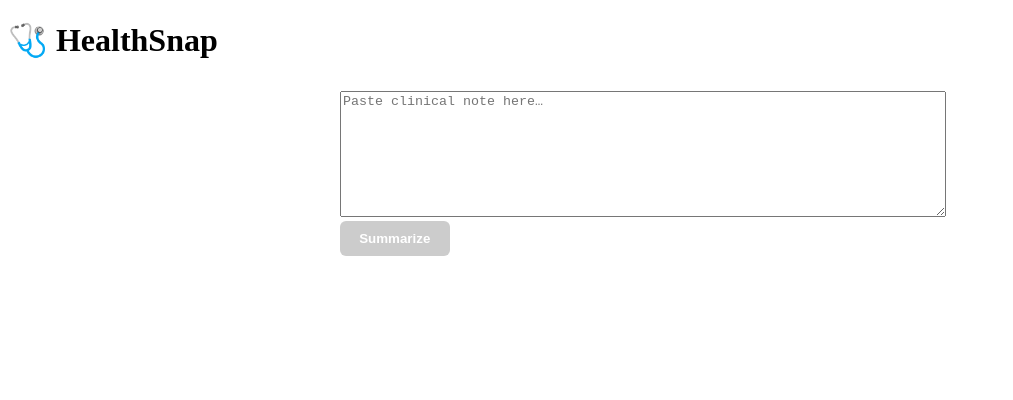
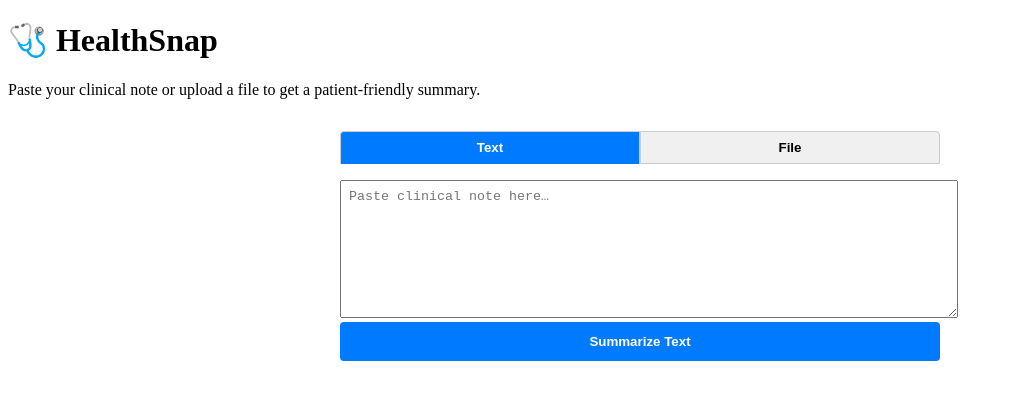
Before and after one commit to PriyankaWani66/medihelper, a React (Vite) app in the folder frontend/: page / in a window 1280 px wide. Shown: the top 400 px of the page, without its empty margins (0-1013 px from the left). Built offline with nearby package versions, Linux system fonts and the light colour scheme.

Commit message:
Attaching files

```diff
--- a/frontend/src/App.jsx
+++ b/frontend/src/App.jsx
@@ -1,12 +1,21 @@
-// frontend/src/App.jsx
-import "./App.css"
-import SummaryForm from "./components/SummaryForm.jsx"
+import SummaryForm from "./components/SummaryForm";
+import "./App.css";   // or wherever your global CSS lives
 
 export default function App() {
   return (
-    <div className="App">
-      <h1>🩺 HealthSnap</h1>
-      <SummaryForm />
+    <div className="min-h-screen bg-gray-50 p-8">
+      <header className="max-w-2xl mx-auto mb-8">
+        <h1 className="text-4xl font-extrabold text-gray-900 flex items-center">
+          <span className="mr-2">🩺</span> HealthSnap
+        </h1>
+        <p className="mt-2 text-gray-600">
+          Paste your clinical note or upload a file to get a patient-friendly summary.
+        </p>
+      </header>
+
+      <main className="max-w-2xl mx-auto">
+        <SummaryForm />
+      </main>
     </div>
-  )
+  );
 }
--- a/frontend/src/components/SummaryForm.jsx
+++ b/frontend/src/components/SummaryForm.jsx
@@ -1,57 +1,164 @@
 // frontend/src/components/SummaryForm.jsx
-import { useState } from "react"
+import { useState } from "react";
 
 export default function SummaryForm() {
-  const [note, setNote] = useState("")
-  const [summary, setSummary] = useState("")
-  const [loading, setLoading] = useState(false)
-  const [error, setError] = useState("")
+  const [mode, setMode] = useState("text");
+  const [note, setNote] = useState("");
+  const [file, setFile] = useState(null);
+  const [summary, setSummary] = useState("");
+  const [loading, setLoading] = useState(false);
+  const [error, setError] = useState("");
 
-  const handleSubmit = async (e) => {
-    e.preventDefault()
-    if (!note.trim()) return
+  const handleTextSubmit = async (e) => {
+    e.preventDefault();
+    if (!note.trim()) return;
 
-    setLoading(true)
-    setError("")
+    setLoading(true);
+    setError("");
+    setSummary("");
 
     try {
       const res = await fetch("/api/summarize-text", {
         method: "POST",
         headers: { "Content-Type": "application/json" },
         body: JSON.stringify({ note }),
-      })
-      if (!res.ok) throw new Error(await res.text())
-      const data = await res.json()
-      setSummary(data.summary)
-    } catch (e) {
-      console.error(e)
-      setError("Failed to summarize: " + e.message)
+      });
+      if (!res.ok) throw new Error(await res.text());
+      const data = await res.json();
+      setSummary(data.summary);
+    } catch (err) {
+      console.error(err);
+      setError(err.message || "Unknown error");
     } finally {
-      setLoading(false)
+      setLoading(false);
     }
+  };
+
+  const handleFileSubmit = async (e) => {
+    e.preventDefault();
+    if (!file) return;
+
+    setLoading(true);
+    setError("");
+    setSummary("");
+
+    try {
+      const form = new FormData();
+      form.append("file", file);
+      const res = await fetch("/api/summarize-file", {
+        method: "POST",
+        body: form,
+      });
+      if (!res.ok) throw new Error(await res.text());
+      const data = await res.json();
+      setSummary(data.summary);
+    } catch (err) {
+      console.error(err);
+      setError(err.message || "Unknown error");
+    } finally {
+      setLoading(false);
     }
+  };
 
   return (
-    <form onSubmit={handleSubmit} style={{ maxWidth: 600, margin: "2rem auto" }}>
+    <div style={{ maxWidth: 600, margin: "2rem auto", fontFamily: "sans-serif" }}>
+      {/* Mode Tabs */}
+      <div style={{ display: "flex", marginBottom: 16 }}>
+        {["text", "file"].map((m) => (
+          <button
+            key={m}
+            onClick={() => {
+              setMode(m);
+              setSummary("");
+              setError("");
+            }}
+            style={{
+              flex: 1,
+              padding: "8px 0",
+              cursor: "pointer",
+              background: mode === m ? "#007bff" : "#f0f0f0",
+              color: mode === m ? "white" : "black",
+              border: "1px solid #ccc",
+              borderBottom: mode === m ? "none" : "1px solid #ccc",
+              borderRadius: m === "text" ? "4px 0 0 0" : "0 4px 0 0",
+            }}
+          >
+            {m === "text" ? "Text" : "File"}
+          </button>
+        ))}
+      </div>
+
+      {/* Form */}
+      <form onSubmit={mode === "text" ? handleTextSubmit : handleFileSubmit}>
+        {mode === "text" && (
           <textarea
             value={note}
             onChange={(e) => setNote(e.target.value)}
             placeholder="Paste clinical note here…"
             rows={8}
-        style={{ width: "100%", fontFamily: "monospace" }}
+            style={{ width: "100%", padding: 8, fontFamily: "monospace" }}
+            disabled={loading}
           />
-      <button type="submit" disabled={loading || !note.trim()}>
-        {loading ? "Summarizing…" : "Summarize"}
+        )}
+
+        {mode === "file" && (
+          <input
+            type="file"
+            accept=".pdf,.txt,.docx"
+            onChange={(e) => setFile(e.target.files && e.target.files[0])}
+            disabled={loading}
+            style={{ marginBottom: 12 }}
+          />
+        )}
+
+        <button
+          type="submit"
+          disabled={
+            loading ||
+            (mode === "text" ? !note.trim() : !file)
+          }
+          style={{
+            width: "100%",
+            padding: 12,
+            background: "#007bff",
+            color: "white",
+            border: "none",
+            borderRadius: 4,
+            cursor: loading ? "not-allowed" : "pointer",
+            opacity: loading ? 0.6 : 1,
+          }}
+        >
+          {loading
+            ? "Summarizing…"
+            : mode === "text"
+            ? "Summarize Text"
+            : "Summarize File"}
         </button>
+      </form>
 
-      {error && <p style={{ color: "red" }}>{error}</p>}
+      {/* Error */}
+      {error && (
+        <p style={{ color: "red", marginTop: 12 }}>
+          {error}
+        </p>
+      )}
 
+      {/* Summary */}
       {summary && (
-        <div style={{ marginTop: 20, padding: 10, border: "1px solid #ccc" }}>
-          <h3>Summary</h3>
-          <pre>{summary}</pre>
+        <div
+          style={{
+            marginTop: 20,
+            padding: 16,
+            border: "1px solid #ccc",
+            borderRadius: 4,
+            background: "#fafafa",
+            whiteSpace: "pre-wrap",
+          }}
+        >
+          <h3 style={{ marginTop: 0 }}>Summary</h3>
+          {summary}
         </div>
       )}
-    </form>
-  )
+    </div>
+  );
 }
```
Lines whose indentation alone changed are shown as unchanged.
